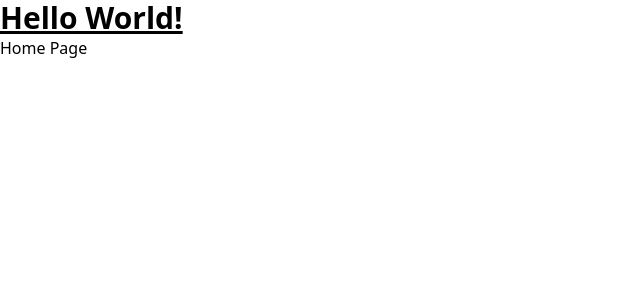
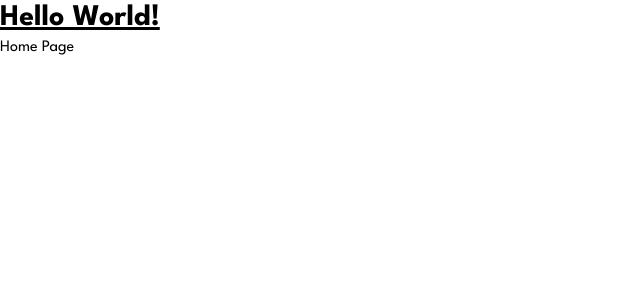
Before and after one commit to edrpj/invoice-app, an Angular app: page /invoices in a window 1280 px wide. Shown: the top 300 px of the page, without its empty margins (0-640 px from the left). Built offline with nearby package versions, Linux system fonts and the light colour scheme.

Commit message:
config: setting the colors and font in the tailwind.config.js file

```diff
--- a/src/styles.css
+++ b/src/styles.css
@@ -1,4 +1,6 @@
 /* You can add global styles to this file, and also import other style files */
+@import url("https://fonts.googleapis.com/css2?family=League+Spartan:wght@100;200;300;400;500;600;700;800;900&display=swap");
+
 @tailwind base;
 @tailwind components;
 @tailwind utilities;
--- a/tailwind.config.js
+++ b/tailwind.config.js
@@ -2,7 +2,25 @@
 module.exports = {
   content: ["./src/**/*.{html,ts}"],
   theme: {
-    extend: {},
+    fontFamily: {
+      sans: ["League Spartan", "sans-serif"],
+    },
+    extend: {
+      colors: {
+        "primary-800": "#7C5DFA",
+        "primary-500": "#9277FF",
+        "secondary-900": "#1E2139",
+        "secondary-700": "#252945",
+        "tertiary-800": "#EC5757",
+        "tertiary-300": "#FF9797",
+        light: "#F8F8FB",
+        "dark-900": "#0C0E16",
+        "dark-800": "#131625",
+        "brand-blue-800": "#7E88C3",
+        "brand-blue-300": "#DFE3FA",
+        "brand-gray": "#888EB0",
+      },
+    },
   },
   plugins: [],
 };
```
